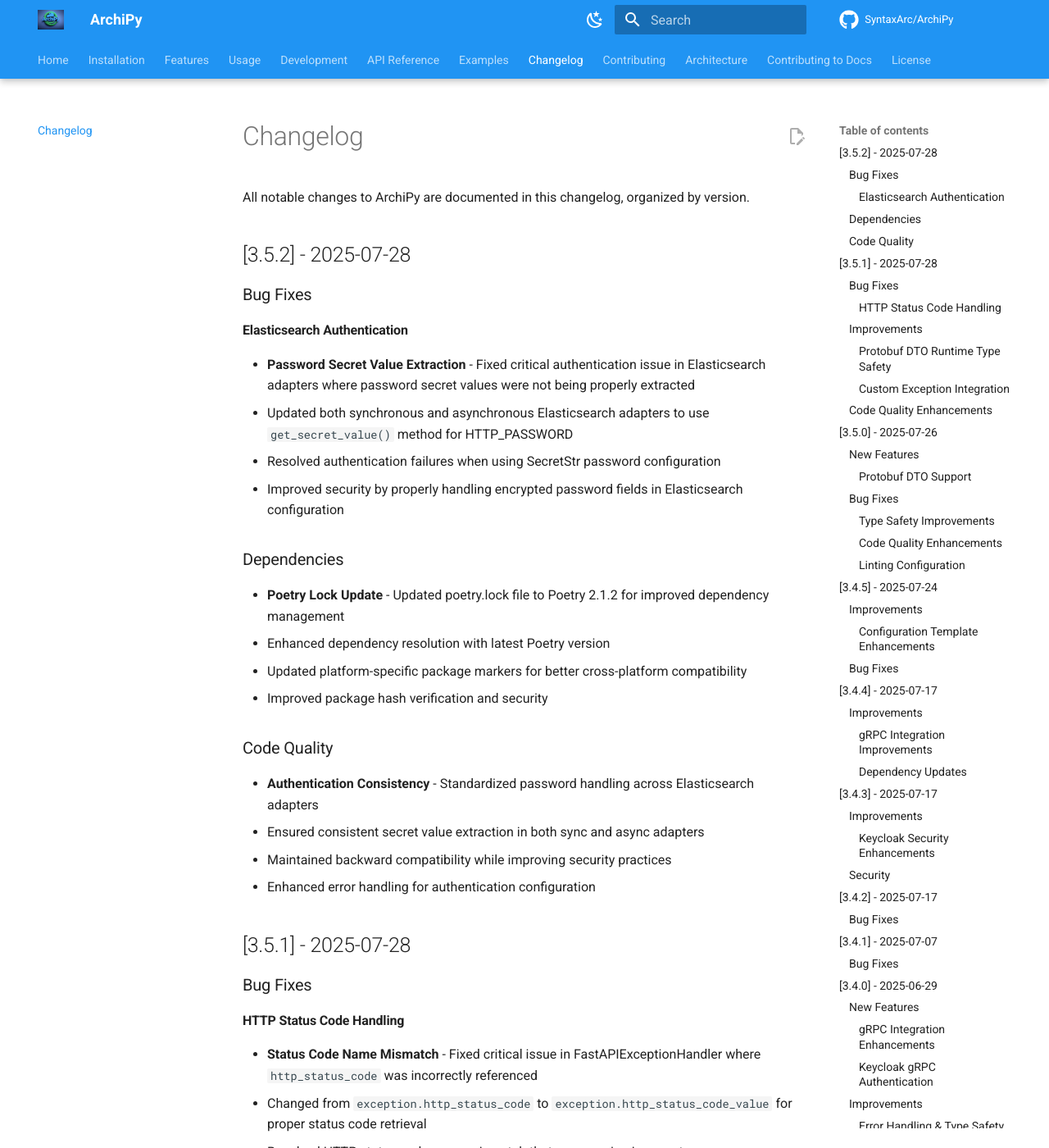
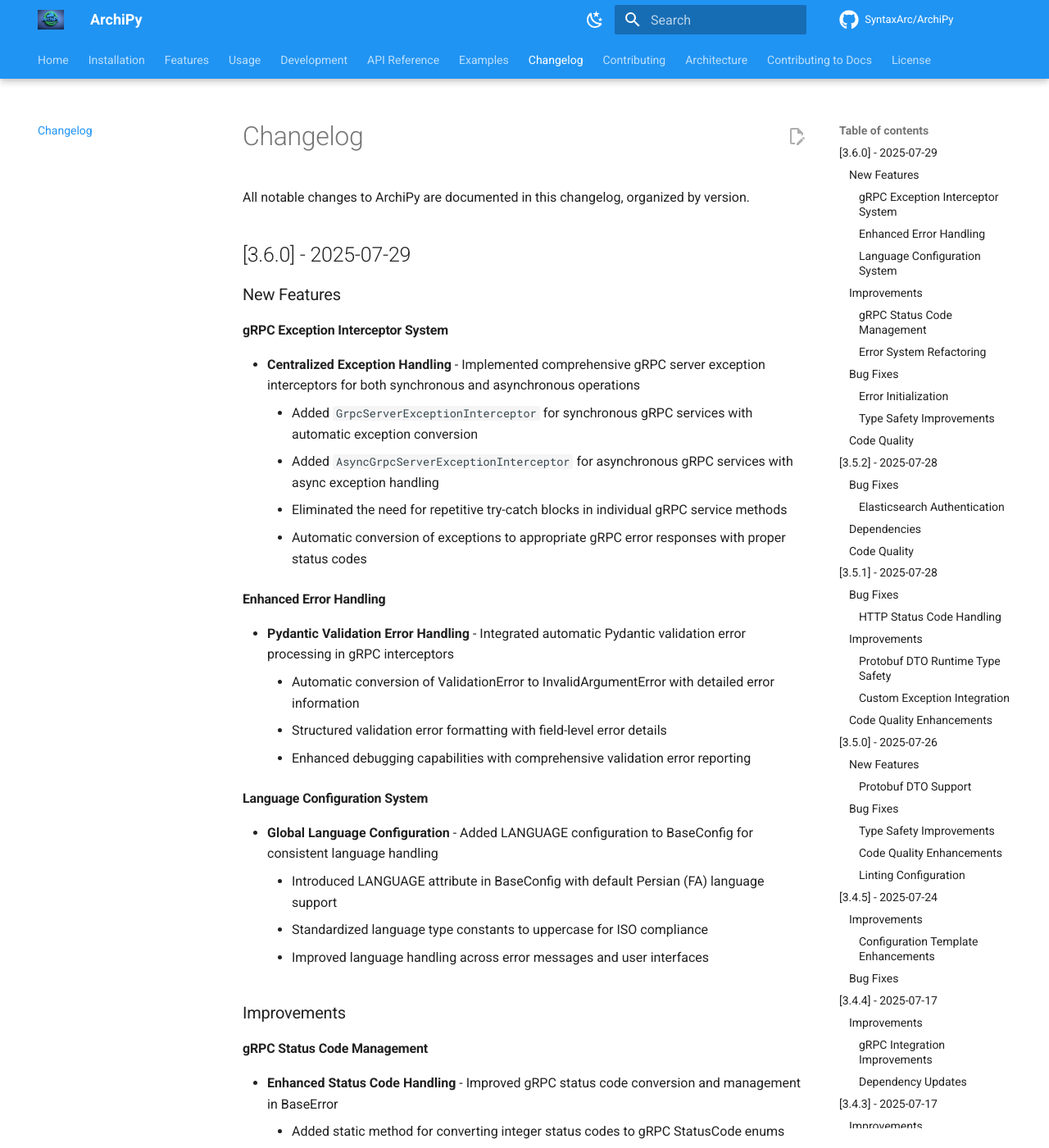
Before and after one commit to negatic/ArchiPy, an MkDocs documentation site: the page built from docs/changelog.md, in a window 1280 px wide and 1400 px high. Shown: the whole window at 82% size. Built offline with MkDocs 1.6.1 and Material for MkDocs 9.7.7, drawn with Linux system fonts in a browser that asks for light colours; comment, search, counter and statistics services are not loaded; the version menu is left out; some of the changed text lies outside the part shown.

Commit message:
update changelog, refactor format_validation_errors

```diff
--- a/docs/changelog.md
+++ b/docs/changelog.md
@@ -1,6 +1,76 @@
 # Changelog
 
 All notable changes to ArchiPy are documented in this changelog, organized by version.
+
+## [3.6.0] - 2025-07-29
+
+### New Features
+
+#### gRPC Exception Interceptor System
+
+- **Centralized Exception Handling** - Implemented comprehensive gRPC server exception interceptors for both synchronous
+  and asynchronous operations
+    - Added `GrpcServerExceptionInterceptor` for synchronous gRPC services with automatic exception conversion
+    - Added `AsyncGrpcServerExceptionInterceptor` for asynchronous gRPC services with async exception handling
+    - Eliminated the need for repetitive try-catch blocks in individual gRPC service methods
+    - Automatic conversion of exceptions to appropriate gRPC error responses with proper status codes
+
+#### Enhanced Error Handling
+
+- **Pydantic Validation Error Handling** - Integrated automatic Pydantic validation error processing in gRPC
+  interceptors
+    - Automatic conversion of ValidationError to InvalidArgumentError with detailed error information
+    - Structured validation error formatting with field-level error details
+    - Enhanced debugging capabilities with comprehensive validation error reporting
+
+#### Language Configuration System
+
+- **Global Language Configuration** - Added LANGUAGE configuration to BaseConfig for consistent language handling
+    - Introduced LANGUAGE attribute in BaseConfig with default Persian (FA) language support
+    - Standardized language type constants to uppercase for ISO compliance
+    - Improved language handling across error messages and user interfaces
+
+### Improvements
+
+#### gRPC Status Code Management
+
+- **Enhanced Status Code Handling** - Improved gRPC status code conversion and management in BaseError
+    - Added static method for converting integer status codes to gRPC StatusCode enums
+    - Enhanced metadata handling in gRPC abort methods with conditional additional data inclusion
+    - Refined type hints for context parameters in abort methods for better clarity
+    - Improved error context preservation and debugging capabilities
+
+#### Error System Refactoring
+
+- **Optional Language Parameters** - Refactored error handling classes to use optional language parameters
+    - Removed mandatory language parameter requirements for improved flexibility
+    - Enhanced error initialization with automatic language detection from global configuration
+    - Improved error message consistency and localization support
+    - Maintained backward compatibility while improving developer experience
+
+### Bug Fixes
+
+#### Error Initialization
+
+- **Language Configuration Fix** - Fixed language initialization in BaseError to use global configuration
+    - Ensured language is set correctly from global configuration when not provided during initialization
+    - Improved error message consistency across different initialization scenarios
+    - Enhanced code readability and maintainability
+
+#### Type Safety Improvements
+
+- **Enhanced Type Hints** - Improved type hints for gRPC status codes and error handling
+    - Refined type annotations for better IDE support and code reliability
+    - Enhanced type safety across error handling components
+    - Improved developer experience with better autocomplete and error detection
+
+### Code Quality
+
+- **Comprehensive Error Coverage** - Updated all error classes to support the new language and gRPC handling system
+    - Enhanced auth_errors, business_errors, database_errors, network_errors, resource_errors, system_errors, and
+      validation_errors
+    - Improved error categorization and handling consistency
+    - Enhanced error reporting and debugging capabilities across all error types
 
 ## [3.5.2] - 2025-07-28
 
@@ -8,24 +78,26 @@ All notable changes to ArchiPy are documented in this changelog, organized by ve
 
 #### Elasticsearch Authentication
 
-- **Password Secret Value Extraction** - Fixed critical authentication issue in Elasticsearch adapters where password secret values were not being properly extracted
-  - Updated both synchronous and asynchronous Elasticsearch adapters to use `get_secret_value()` method for HTTP_PASSWORD
-  - Resolved authentication failures when using SecretStr password configuration
-  - Improved security by properly handling encrypted password fields in Elasticsearch configuration
+- **Password Secret Value Extraction** - Fixed critical authentication issue in Elasticsearch adapters where password
+  secret values were not being properly extracted
+    - Updated both synchronous and asynchronous Elasticsearch adapters to use `get_secret_value()` method for
+      HTTP_PASSWORD
+    - Resolved authentication failures when using SecretStr password configuration
+    - Improved security by properly handling encrypted password fields in Elasticsearch configuration
 
 ### Dependencies
 
 - **Poetry Lock Update** - Updated poetry.lock file to Poetry 2.1.2 for improved dependency management
-  - Enhanced dependency resolution with latest Poetry version
-  - Updated platform-specific package markers for better cross-platform compatibility
-  - Improved package hash verification and security
+    - Enhanced dependency resolution with latest Poetry version
+    - Updated platform-specific package markers for better cross-platform compatibility
+    - Improved package hash verification and security
 
 ### Code Quality
 
 - **Authentication Consistency** - Standardized password handling across Elasticsearch adapters
-  - Ensured consistent secret value extraction in both sync and async adapters
-  - Maintained backward compatibility while improving security practices
-  - Enhanced error handling for authentication configuration
+    - Ensured consistent secret value extraction in both sync and async adapters
+    - Maintained backward compatibility while improving security practices
+    - Enhanced error handling for authentication configuration
 
 ## [3.5.1] - 2025-07-28
 
@@ -33,33 +105,34 @@ All notable changes to ArchiPy are documented in this changelog, organized by ve
 
 #### HTTP Status Code Handling
 
-- **Status Code Name Mismatch** - Fixed critical issue in FastAPIExceptionHandler where `http_status_code` was incorrectly referenced
-  - Changed from `exception.http_status_code` to `exception.http_status_code_value` for proper status code retrieval
-  - Resolved HTTP status code name mismatch that was causing incorrect error responses
-  - Improved error handling consistency in FastAPI exception processing
+- **Status Code Name Mismatch** - Fixed critical issue in FastAPIExceptionHandler where `http_status_code` was
+  incorrectly referenced
+    - Changed from `exception.http_status_code` to `exception.http_status_code_value` for proper status code retrieval
+    - Resolved HTTP status code name mismatch that was causing incorrect error responses
+    - Improved error handling consistency in FastAPI exception processing
 
 ### Improvements
 
 #### Protobuf DTO Runtime Type Safety
 
 - **Runtime Type Checking** - Enhanced BaseProtobufDTO with comprehensive runtime type validation
-  - Added runtime type checking in `from_proto()` method to validate input parameter types
-  - Implemented proper type validation before protobuf message processing
-  - Enhanced error messages with clear type mismatch information
+    - Added runtime type checking in `from_proto()` method to validate input parameter types
+    - Implemented proper type validation before protobuf message processing
+    - Enhanced error messages with clear type mismatch information
 
 #### Custom Exception Integration
 
 - **Custom Exception Handling** - Replaced generic TypeError with domain-specific InvalidEntityTypeError
-  - Updated protobuf DTO type validation to use `InvalidEntityTypeError` for better error categorization
-  - Improved error context with expected and actual type information
-  - Enhanced error handling consistency across the protobuf DTO system
+    - Updated protobuf DTO type validation to use `InvalidEntityTypeError` for better error categorization
+    - Improved error context with expected and actual type information
+    - Enhanced error handling consistency across the protobuf DTO system
 
 ### Code Quality Enhancements
 
 - **Error Handling Consistency** - Standardized error handling patterns across protobuf DTO operations
-  - Improved error message clarity and debugging capabilities
-  - Enhanced type safety with proper exception chaining
-  - Maintained backward compatibility while improving error reporting
+    - Improved error message clarity and debugging capabilities
+    - Enhanced type safety with proper exception chaining
+    - Maintained backward compatibility while improving error reporting
 
 ## [3.5.0] - 2025-07-26
 
@@ -67,36 +140,38 @@ All notable changes to ArchiPy are documented in this changelog, organized by ve
 
 #### Protobuf DTO Support
 
-- **BaseProtobufDTO** - Added new base class for Data Transfer Objects that can be converted to and from Protobuf messages
-  - Provides seamless integration between Pydantic DTOs and Google Protocol Buffers
-  - Supports bidirectional conversion with `from_proto()` and `to_proto()` methods
-  - Includes runtime dependency checking for protobuf availability
-  - Maintains type safety with proper error handling for missing protobuf dependencies
+- **BaseProtobufDTO** - Added new base class for Data Transfer Objects that can be converted to and from Protobuf
+  messages
+    - Provides seamless integration between Pydantic DTOs and Google Protocol Buffers
+    - Supports bidirectional conversion with `from_proto()` and `to_proto()` methods
+    - Includes runtime dependency checking for protobuf availability
+    - Maintains type safety with proper error handling for missing protobuf dependencies
 
 ### Bug Fixes
 
 #### Type Safety Improvements
 
-- **ClassVar Type Variable Issue** - Fixed critical type annotation issue in BaseProtobufDTO where ClassVar contained type variables
-  - Resolved `ClassVar` parameter cannot include type variables error
-  - Updated type annotations to use concrete `Message` type instead of type variables
-  - Improved type safety by using proper concrete types for class variables
-  - Added comprehensive type annotations for all methods and parameters
+- **ClassVar Type Variable Issue** - Fixed critical type annotation issue in BaseProtobufDTO where ClassVar contained
+  type variables
+    - Resolved `ClassVar` parameter cannot include type variables error
+    - Updated type annotations to use concrete `Message` type instead of type variables
+    - Improved type safety by using proper concrete types for class variables
+    - Added comprehensive type annotations for all methods and parameters
 
 #### Code Quality Enhancements
 
 - **Import Cleanup** - Removed invalid Unicode characters and simplified import structure
-  - Fixed invisible Unicode character `\uab` that was causing linter errors
-  - Streamlined protobuf import logic by removing unnecessary type variables
-  - Enhanced code readability and maintainability
-  - Added proper docstring formatting with Google-style documentation
+    - Fixed invisible Unicode character `\uab` that was causing linter errors
+    - Streamlined protobuf import logic by removing unnecessary type variables
+    - Enhanced code readability and maintainability
+    - Added proper docstring formatting with Google-style documentation
 
 #### Linting Configuration
 
 - **Ruff Configuration** - Updated linting rules to accommodate protobuf DTO patterns
-  - Added `ANN401` exception for `base_protobuf_dto.py` to allow `Any` types in `*args` and `**kwargs`
-  - Maintained strict type checking while allowing necessary flexibility for DTO inheritance patterns
-  - Ensured all pre-commit hooks pass without compromising code quality standards
+    - Added `ANN401` exception for `base_protobuf_dto.py` to allow `Any` types in `*args` and `**kwargs`
+    - Maintained strict type checking while allowing necessary flexibility for DTO inheritance patterns
+    - Ensured all pre-commit hooks pass without compromising code quality standards
 
 ## [3.4.5] - 2025-07-24
 
@@ -104,10 +179,12 @@ All notable changes to ArchiPy are documented in this changelog, organized by ve
 
 #### Configuration Template Enhancements
 
-- **Improved Readability** - Enhanced ElasticsearchAPMConfig size fields to use human-readable string values instead of raw bytes
-  - Changed `API_REQUEST_SIZE` from `768 * 1024` to `"768kb"` for better configuration clarity
-  - Changed `LOG_FILE_SIZE` from `50 * 1024 * 1024` to `"50mb"` for improved readability
-- **Configuration Clarity** - Updated size-related configuration fields to use standard size notation (kb, mb) making configuration files more intuitive and easier to understand
+- **Improved Readability** - Enhanced ElasticsearchAPMConfig size fields to use human-readable string values instead of
+  raw bytes
+    - Changed `API_REQUEST_SIZE` from `768 * 1024` to `"768kb"` for better configuration clarity
+    - Changed `LOG_FILE_SIZE` from `50 * 1024 * 1024` to `"50mb"` for improved readability
+- **Configuration Clarity** - Updated size-related configuration fields to use standard size notation (kb, mb) making
+  configuration files more intuitive and easier to understand
 
 ### Bug Fixes
 
```
Also changed, not shown: 2 other files.
